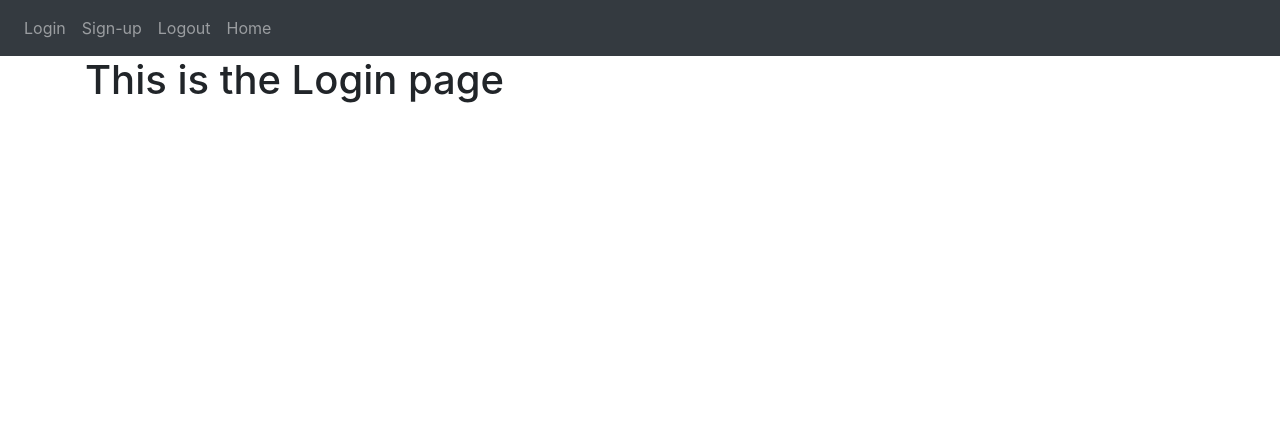
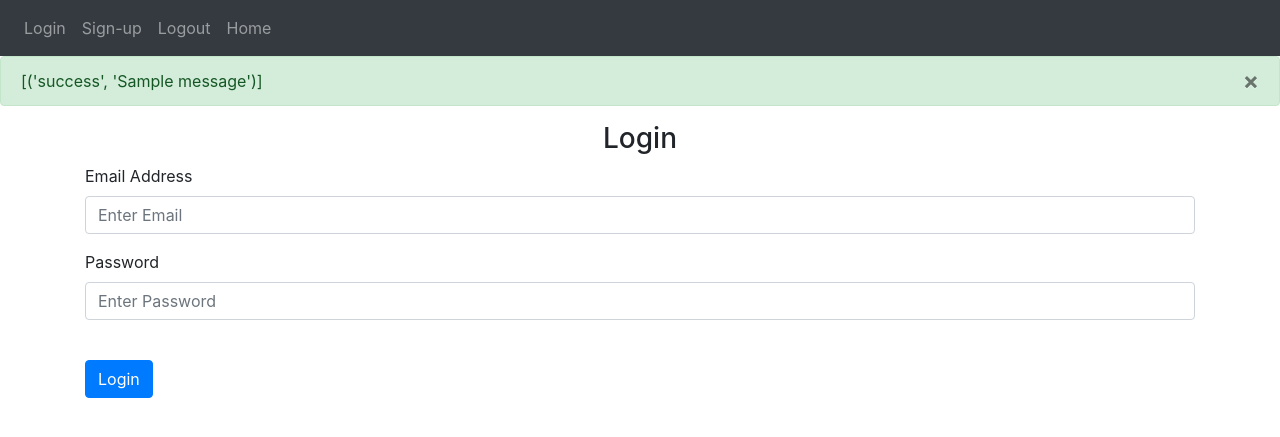
Before and after one commit to justfrankie/script, a Flask app: page /login in a window 1280 px wide. Shown: the top 437 px of the page. Run offline with Flask 2, Linux system fonts and the light colour scheme; one stand-in notice (Sample message) is shown; some libraries are stand-ins or nearby versions.

Commit message:
added error flashing messages

```diff
--- a/website/__init__.py
+++ b/website/__init__.py
@@ -1,4 +1,9 @@
 from flask import Flask
+from flask_sqlalchemy import SQLAlchemy
+
+db = SQLAlchemy()
+DB_NAME = "database.db"
+
 
 def create_app():
     app = Flask(__name__)
--- a/website/auth.py
+++ b/website/auth.py
@@ -1,15 +1,33 @@
-from flask import Blueprint, render_template
+from flask import Blueprint, render_template, request, flash
 
 auth = Blueprint('auth', __name__)
 
-@auth.route('/login')
+@auth.route('/login', methods=['GET', 'POST'])
 def login():
+    data = request.form
+    print(data)
     return render_template("login.html", boolean=True)
 
 @auth.route('/logout')
 def logout():
     return "<p>logout</p>"
 
-@auth.route('/sign-up')
+@auth.route('/sign-up', methods=['GET', 'POST'])
 def sign_up():
+    if request.method == 'POST':
+        email = request.form.get('email')
+        firstName = request.form.get('firstName')
+        password1 = request.form.get('password1')
+        password2 = request.form.get('password2')
+
+        if len(email) < 4:
+            flash('Email must be greater than 3 characters', category='error')
+        elif len(firstName) < 2:
+            flash('First Name must be greater than 1 character', category='error')
+        elif password1 != password2:
+            flash('Passwords don\t match', category='error')
+        elif len(password1) < 7:
+           flash('Password must be at least 7 characters', category='error')
+        else:
+            flash('Account Created!', category='success')
     return render_template("sign_up.html")
--- a/website/templates/base.html
+++ b/website/templates/base.html
@@ -36,7 +36,24 @@
         </div>
       </div>
     </nav>
+    {% with messages = get_flashed_messages(with_categories=true) %} {% if
+    messages %} {% for category, message in messages %} {% if category ==
+    'error' %}
+    <div class="alert alert-danger alter-dismissable fade show" role="alert">
+      {{ message }}
+      <button type="button" class="close" data-dismiss="alert">
+        <span aria-hidden="true">&times;</span>
+      </button>
+    </div>
+    {%else%}
 
+    <div class="alert alert-success alert-dismissable fade show" role="alert">
+      {{messages}}
+      <button type="button" class="close" data-dismiss="alert">
+        <span aria-hidden="true">&times;</span>
+      </button>
+    </div>
+    {%endif%}{%endfor%}{%endif%} {% endwith %}
     <div class="container">{% block content %} {% endblock content %}</div>
     <script
       src="https://code.jquery.com/jquery-3.2.1.slim.min.js"
--- a/website/templates/login.html
+++ b/website/templates/login.html
@@ -1,3 +1,31 @@
 {% extends "base.html" %} {% block title %}Login{% endblock %} {%block content%}
-<h1>This is the Login page</h1>
+<form method="POST">
+    <h3 align="center">Login</h3>
+    <div class="form-group">
+      <label for="email">Email Address</label>
+      <input
+        type="email"
+        class="form-control"
+        id="email"
+        name="email"
+        placeholder="Enter Email"
+      />
+    </div>
+
+    <div class="form-group">
+      <label for="password">Password</label>
+      <input
+        type="password"
+        class="form-control"
+        id="password"
+        name="password"
+        placeholder="Enter Password"
+      />
+    </div>
+
+
+      <br />
+      <button type="submit" class="btn btn-primary">Login</button>
+    </div>
+  </form>
 {% endblock %}
```
Also changed, not shown: website/templates/sign_up.html (+29 -6 lines).
